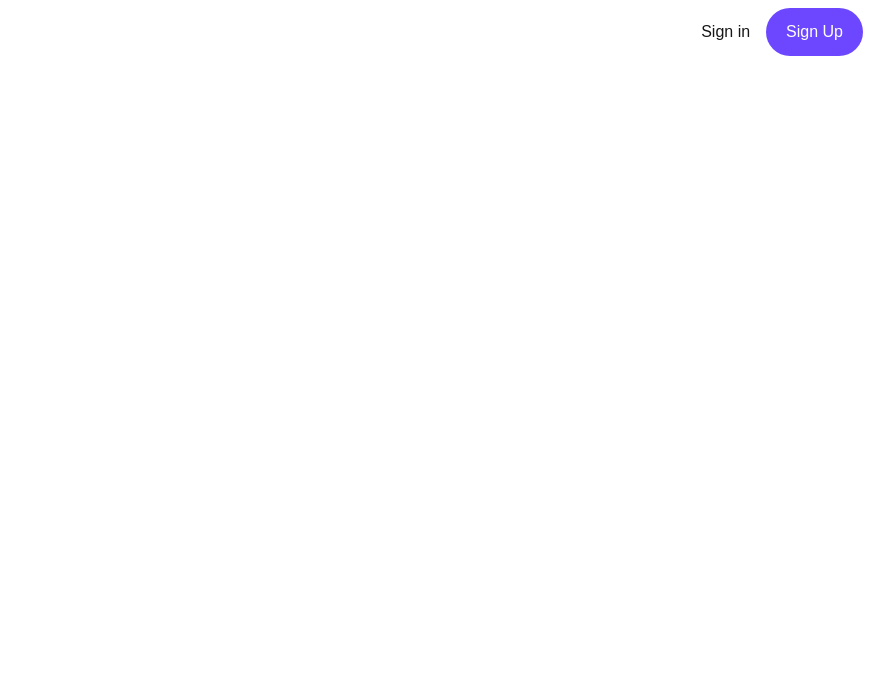
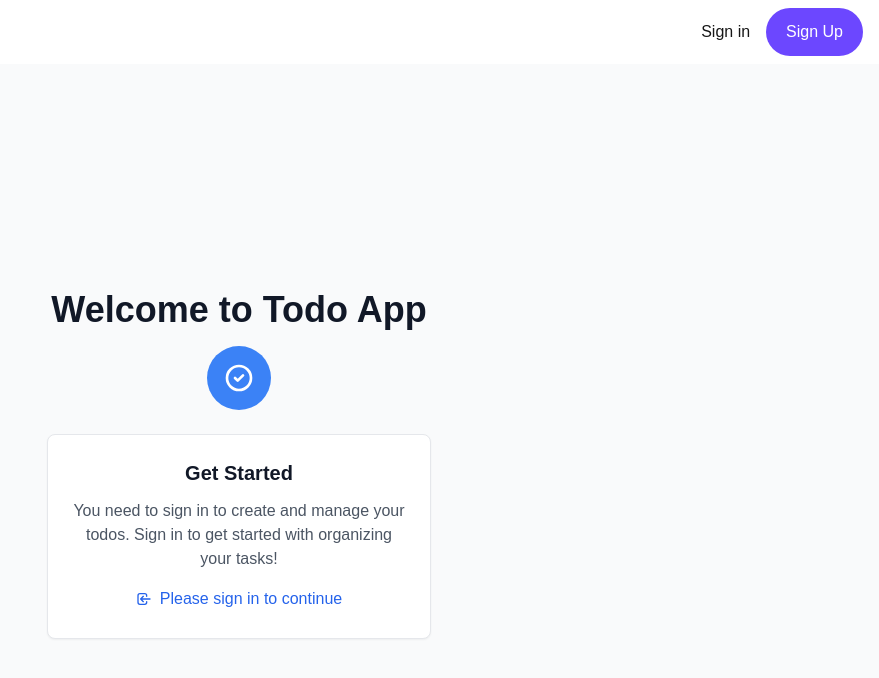
Before and after one commit to azkriven16/clerk-drizzle-neon, a Next.js app: page / in a window 1280 px wide. Shown: the top 678 px of the page, without its empty margins (401-1280 px from the left). Built offline with nearby package versions, Linux system fonts and the light colour scheme; no server answers.

Commit message:
updated ui

```diff
--- a/app/page.tsx
+++ b/app/page.tsx
@@ -1,17 +1,71 @@
 import { getUser } from "@/actions/user-actions";
 import Todos from "@/components/todos";
 import { currentUser } from "@clerk/nextjs/server";
-import Image from "next/image";
 
 export default async function Home() {
   const user: any = await currentUser();
-  if (!user) return;
+
+  if (!user) {
+    return (
+      <main className="flex min-h-screen items-center justify-center bg-gray-50 dark:bg-gray-900">
+        <div className="text-center max-w-md mx-auto p-8">
+          <div className="mb-6">
+            <h1 className="text-4xl font-bold text-gray-900 dark:text-gray-100 mb-4">
+              Welcome to Todo App
+            </h1>
+            <div className="w-16 h-16 mx-auto mb-6 bg-blue-500 dark:bg-blue-600 rounded-full flex items-center justify-center">
+              <svg
+                className="w-8 h-8 text-white"
+                fill="none"
+                stroke="currentColor"
+                viewBox="0 0 24 24"
+              >
+                <path
+                  strokeLinecap="round"
+                  strokeLinejoin="round"
+                  strokeWidth={2}
+                  d="M9 12l2 2 4-4m6 2a9 9 0 11-18 0 9 9 0 0118 0z"
+                />
+              </svg>
+            </div>
+          </div>
+
+          <div className="bg-white dark:bg-gray-800 rounded-lg shadow-sm border border-gray-200 dark:border-gray-700 p-6">
+            <h2 className="text-xl font-semibold text-gray-900 dark:text-gray-100 mb-3">
+              Get Started
+            </h2>
+            <p className="text-gray-600 dark:text-gray-400 mb-4">
+              You need to sign in to create and manage your todos. Sign in to
+              get started with organizing your tasks!
+            </p>
+            <div className="inline-flex items-center gap-2 text-blue-600 dark:text-blue-400 font-medium">
+              <svg
+                className="w-4 h-4"
+                fill="none"
+                stroke="currentColor"
+                viewBox="0 0 24 24"
+              >
+                <path
+                  strokeLinecap="round"
+                  strokeLinejoin="round"
+                  strokeWidth={2}
+                  d="M11 16l-4-4m0 0l4-4m-4 4h14m-5 4v1a3 3 0 01-3 3H6a3 3 0 01-3-3V7a3 3 0 013-3h7a3 3 0 013 3v1"
+                />
+              </svg>
+              Please sign in to continue
+            </div>
+          </div>
+        </div>
+      </main>
+    );
+  }
+
   const fetchedData = await getUser(user?.id);
   console.log(fetchedData);
 
   return (
     fetchedData && (
-      <main className="flex  items-center justify-between ">
+      <main className="flex items-center justify-between">
         <Todos todos={fetchedData[0].todos} user={fetchedData[0]} />
       </main>
     )
```
